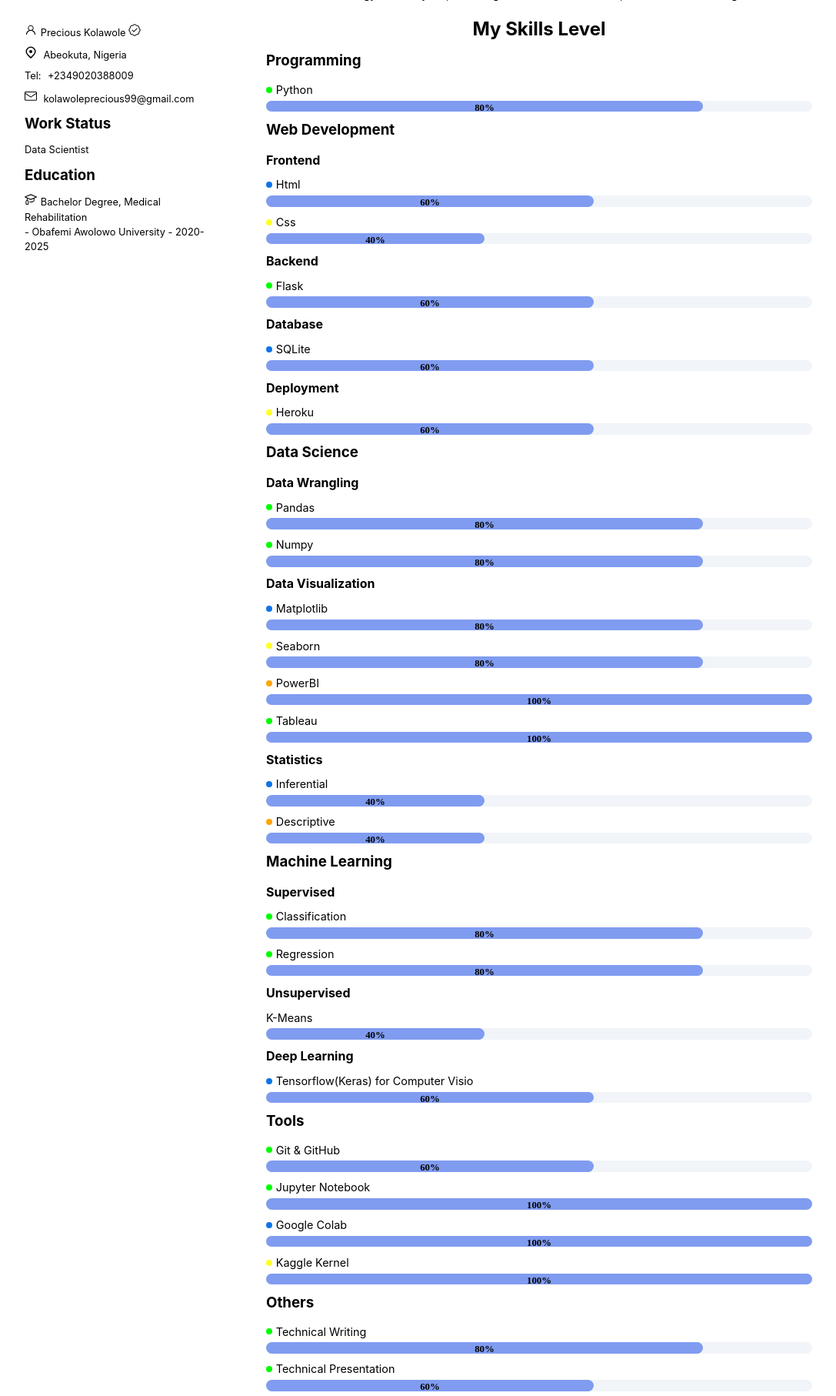
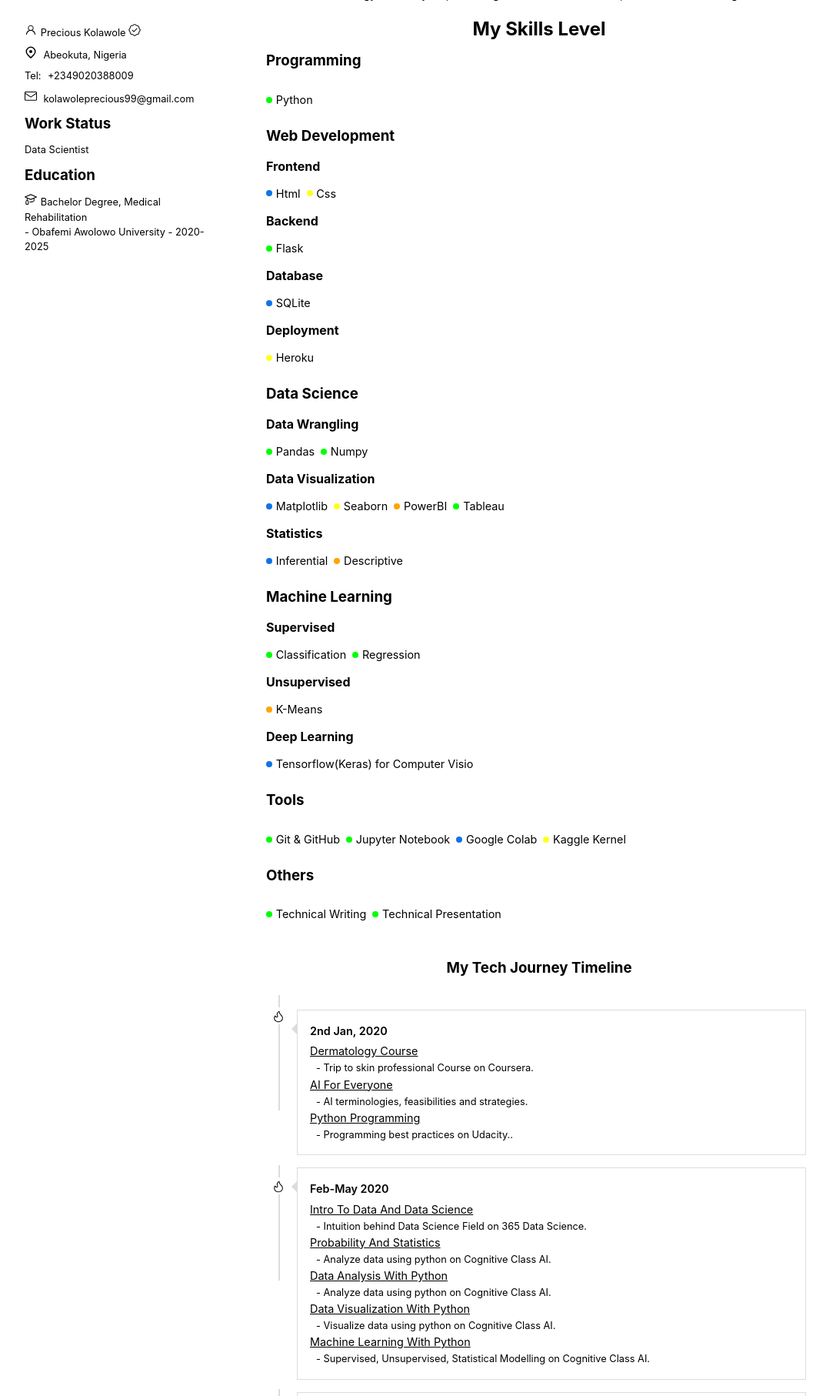
Before and after one commit to precillieo/Precillieo-Portfolio-Website, a Flask app: page /about in a window 1280 px wide. Shown: the part 486-2300 px from the top of the page at 77% size, without its empty margins (96-1183 px from the left). Run offline with Flask 2, Linux system fonts and the light colour scheme; some web fonts are replaced.

Commit message:
Thanks presh for the previlegde

```diff
--- a/static/main.js
+++ b/static/main.js
@@ -29,12 +29,12 @@ navTogglerClose.addEventListener("click", closeMobileNav);
 
 // code to display skill level percentage automatically based on the number inputed
 
-const s_progress_box = document.querySelector(".skill_progress_box");
-let s_progress_count = document.querySelectorAll(".skill_progress_count");
-(function increase_Skill_Count() {
-    // loop through the s_progress_count
-    for (let i = 0; i < s_progress_count.length; i++) {
-        // increase the width using the s_progress_count innerHTML
-        s_progress_count[i].style.width = `${s_progress_count[i].innerHTML}`;
-    }
-})();
+// const s_progress_box = document.querySelector(".skill_progress_box");
+// let s_progress_count = document.querySelectorAll(".skill_progress_count");
+// (function increase_Skill_Count() {
+//     // loop through the s_progress_count
+//     for (let i = 0; i < s_progress_count.length; i++) {
+//         // increase the width using the s_progress_count innerHTML
+//         s_progress_count[i].style.width = `${s_progress_count[i].innerHTML}`;
+//     }
+// })();
--- a/static/styles.css
+++ b/static/styles.css
@@ -72,12 +72,16 @@ body {
   background-color: orange;
 }
 
+.mr-1 {
+  margin-right: 0.5rem;
+}
+
 .hero_img_container {
   width: auto;
   height: auto;
   background-color: rgba(153, 160, 151, 0.5);
   top: 8rem;
-  left: 60%;
+  left: 70%;
   padding: 1rem 0.5rem 0 0.5rem;
   border-radius: 100%;
 }
@@ -521,11 +525,10 @@ body {
   margin: 1rem 0;
 }
 .p-footer .footer_credit {
-  position: absolute;
   margin-right: 10%;
   margin-left: 10%;
   text-align: center;
-  bottom: 0;
+  height: auto;
 }
 .p-footer .footer_credit p {
   font-family: Eina, -apple-system, Arial, Helvetica, BlinkMacSystemFont, "Segoe UI", Roboto, Oxygen, Ubuntu, Cantarell, "Open Sans", "Helvetica Neue", sans-serif;
@@ -647,15 +650,27 @@ body {
   }
   .p-home-container .hero_text {
     margin: 4rem 0 3rem 0;
+    font-size: 2rem;
   }
   .p-home-container .hero_text_summary .intro_text {
     font-size: 0.95rem;
   }
+  .p-home-container .m-image {
+    display: block;
+    margin: 1rem 0;
+    width: 100%;
+  }
+  .p-home-container .m-image .m_hero_img {
+    width: 100%;
+    height: auto;
+    -o-object-fit: contain;
+       object-fit: contain;
+  }
   .p-home-container .cta_btn_container {
-    width: 50%;
+    width: 70%;
     justify-content: center !important;
   }
   .p-home-container .hero_img_container {
-    z-index: -1;
+    display: none;
   }
 }/*# sourceMappingURL=styles.css.map */
--- a/static/styles.scss
+++ b/static/styles.scss
@@ -72,12 +72,18 @@ body {
 .c-orange {
     background-color: orange;
 }
+.mr-1 {
+    margin-right: 0.5rem;
+}
+// .mrc-1 {
+//     margin-left : 0.4rem;
+// }
 .hero_img_container {
     width: auto;
     height: auto;
     background-color: rgba(153, 160, 151, 0.5);
     top: 8rem;
-    left: 60%;
+    left: 70%;
     padding: 1rem 0.5rem 0 0.5rem;
     border-radius: 100%;
     .hero_img {
@@ -585,13 +591,12 @@ body {
             font-family: $para-font;
             font-size: 0.9rem;
         }
-        position: absolute;
         margin: {
             right: 10%;
             left: 10%;
         }
         text-align: center;
-        bottom: 0;
+        height:auto;
     }
 }
 // mobile layout
@@ -729,18 +734,29 @@ body {
         margin : 0 0 3rem 0;
         .hero_text {
             margin: 4rem 0 3rem 0;
+            font-size: 2rem;
         }
         .hero_text_summary{
             .intro_text {
                 font-size: 0.95rem;
             }
         }
+        .m-image {
+            display: block;
+            margin: 1rem 0;
+            width: 100%;
+            .m_hero_img {
+                width: 100%;
+                height: auto;
+                object-fit: contain;
+            }
+        }
         .cta_btn_container {
-            width: 50%;
+            width: 70%;
             justify-content: center !important;
         }
         .hero_img_container {
-            z-index: -1;
+            display: none;
         }
     }
 }
--- a/templates/about.html
+++ b/templates/about.html
@@ -92,10 +92,9 @@
 				<div class="skill_sub_heading">
 					<h3>Programming</h3>
 				</div>
-				<div class="skill_data">
+				<div class="skill_data_container d-flex flex-wrap">
+					<div class="skill_data mr-1">
 						<span class="skill_lang"><span class="skill_color c-green"></span> Python</span>
-					<div class="skill_progress_box">
-						<div class="skill_progress_count">80%</div>
 					</div>
 				</div>
 			</div>
@@ -106,43 +105,36 @@
 				<div class="skill_sub_heading_1">
 					<h4>Frontend</h4>
 				</div>
-				<div class="skill_data">
+				<div class="skill_data_container d-flex flex-wrap">
+					<div class="skill_data mr-1">
 						<span class="skill_lang"><span class="skill_color c-blue"></span> Html</span>
-					<div class="skill_progress_box">
-						<div class="skill_progress_count">60%</div>
 					</div>
-				</div>
-				<div class="skill_data">
+					<div class="skill_data mr-1">
 						<span class="skill_lang"><span class="skill_color c-yellow"></span> Css</span>
-					<div class="skill_progress_box">
-						<div class="skill_progress_count">40%</div>
 					</div>
 				</div>
 				<div class="skill_sub_heading_1">
 					<h4>Backend</h4>
 				</div>
-				<div class="skill_data">
+				<div class="skill_data_container d-flex flex-wrap">
+					<div class="skill_data mr-1">
 						<span class="skill_lang"><span class="skill_color c-green"></span> Flask</span>
-					<div class="skill_progress_box">
-						<div class="skill_progress_count">60%</div>
 					</div>
 				</div>
 				<div class="skill_sub_heading_1">
 					<h4>Database</h4>
 				</div>
-				<div class="skill_data">
+				<div class="skill_data_container d-flex flex-wrap">
+					<div class="skill_data mr-1">
 						<span class="skill_lang"><span class="skill_color c-blue"></span> SQLite</span>
-					<div class="skill_progress_box">
-						<div class="skill_progress_count">60%</div>
 					</div>
 				</div>
 				<div class="skill_sub_heading_1">
 					<h4>Deployment</h4>
 				</div>
-				<div class="skill_data">
+				<div class="skill_data_container d-flex flex-wrap">
+					<div class="skill_data mr-1">
 						<span class="skill_lang"><span class="skill_color c-yellow"></span> Heroku</span>
-					<div class="skill_progress_box">
-						<div class="skill_progress_count">60%</div>
 					</div>
 				</div>
 				<div class="skill_list">
@@ -152,58 +144,40 @@
 					<div class="skill_sub_heading_1">
 						<h4>Data Wrangling</h4>
 					</div>
-					<div class="skill_data">
+					<div class="skill_data_container d-flex flex-wrap">
+						<div class="skill_data mr-1">
 							<span class="skill_lang"><span class="skill_color c-green"></span> Pandas</span>
-						<div class="skill_progress_box">
-							<div class="skill_progress_count">80%</div>
 						</div>
-					</div>
-					<div class="skill_data">
+						<div class="skill_data mr-1">
 							<span class="skill_lang"><span class="skill_color c-green"></span> Numpy</span>
-						<div class="skill_progress_box">
-							<div class="skill_progress_count">80%</div>
 						</div>
 					</div>
 					<div class="skill_sub_heading_1">
 						<h4>Data Visualization</h4>
 					</div>
-					<div class="skill_data">
+					<div class="skill_data_container d-flex flex-wrap">
+						<div class="skill_data mr-1">
 							<span class="skill_lang"><span class="skill_color c-blue"></span> Matplotlib</span>
-						<div class="skill_progress_box">
-							<div class="skill_progress_count">80%</div>
 						</div>
+						<div class="skill_data mr-1">
+							<span class="skill_lang"><span class="skill_color c-yellow"></span> Seaborn</span>
 						</div>
-					<div class="skill_data">
-						<span class="skill_lang"><span class="skill_color c-yellow"></span> Seaborn</span>
-						<div class="skill_progress_box">
-							<div class="skill_progress_count">80%</div>
+						<div class="skill_data mr-1">
+							<span class="skill_lang"><span class="skill_color c-orange"></span> PowerBI</span>
 						</div>
-					</div>
-					<div class="skill_data">
-						<span class="skill_lang"><span class="skill_color c-orange"></span> PowerBI</span>
-						<div class="skill_progress_box">
-							<div class="skill_progress_count">100%</div>
-						</div>
-					</div>
-					<div class="skill_data">
+						<div class="skill_data mr-1">
 							<span class="skill_lang"><span class="skill_color c-green"></span> Tableau</span>
-						<div class="skill_progress_box">
-							<div class="skill_progress_count">100%</div>
 						</div>
 					</div>
 					<div class="skill_sub_heading_1">
 						<h4>Statistics</h4>
 					</div>
-					<div class="skill_data">
+					<div class="skill_data_container d-flex flex-wrap">
+						<div class="skill_data mr-1">
 							<span class="skill_lang"><span class="skill_color c-blue"></span> Inferential</span>
-						<div class="skill_progress_box">
-							<div class="skill_progress_count">40%</div>
 						</div>
-					</div>
-					<div class="skill_data">
+						<div class="skill_data mr-1">
 							<span class="skill_lang"><span class="skill_color c-orange"></span> Descriptive</span>
-						<div class="skill_progress_box">
-							<div class="skill_progress_count">40%</div>
 						</div>
 					</div>
 				</div>
@@ -214,35 +188,30 @@
 					<div class="skill_sub_heading_1">
 						<h4>Supervised</h4>
 					</div>
-					<div class="skill_data">
+					<div class="skill_data_container d-flex flex-wrap">
+						<div class="skill_data mr-1">
 							<span class="skill_lang"><span class="skill_color c-green"></span> Classification</span>
-						<div class="skill_progress_box">
-							<div class="skill_progress_count">80%</div>
 						</div>
-					</div>
-					<div class="skill_data">
+						<div class="skill_data mr-1">
 							<span class="skill_lang"><span class="skill_color c-green"></span> Regression</span>
-						<div class="skill_progress_box">
-							<div class="skill_progress_count">80%</div>
 						</div>
 					</div>
 					<div class="skill_sub_heading_1">
 						<h4>Unsupervised</h4>
 					</div>
-					<div class="skill_data">
-						<span class="skill_lang"><span class="skill_colorc-orange"></span> K-Means</span>
-						<div class="skill_progress_box">
-							<div class="skill_progress_count">40%</div>
+					<div class="skill_data_container d-flex flex-wrap">
+						<div class="skill_data mr-1">
+							<span class="skill_lang"><span class="skill_color c-orange"></span> K-Means</span>
 						</div>
 					</div>
 					<div class="skill_sub_heading_1">
 						<h4>Deep Learning</h4>
 					</div>
-					<div class="skill_data">
-						<span class="skill_lang"><span class="skill_color c-blue"></span> Tensorflow(Keras) for Computer
+					<div class="skill_data_container d-flex flex-wrap">
+						<div class="skill_data mr-1">
+							<span class="skill_lang"><span class="skill_color c-blue"></span> Tensorflow(Keras) for
+								Computer
 								Visio</span>
-						<div class="skill_progress_box">
-							<div class="skill_progress_count">60%</div>
 						</div>
 					</div>
 				</div>
@@ -250,28 +219,18 @@
 					<div class="skill_sub_heading">
 						<h3>Tools</h3>
 					</div>
-					<div class="skill_data">
+					<div class="skill_data_container d-flex flex-wrap">
+						<div class="skill_data mr-1">
 							<span class="skill_lang"><span class="skill_color c-green"></span> Git & GitHub</span>
-						<div class="skill_progress_box">
-							<div class="skill_progress_count">60%</div>
 						</div>
+						<div class="skill_data mr-1">
+							<span class="skill_lang"><span class="skill_color c-green"></span> Jupyter Notebook</span>
 						</div>
-					<div class="skill_data">
-						<span class="skill_lang"><span class="skill_color c-green"></span> Jupyter Notebook</span>
-						<div class="skill_progress_box">
-							<div class="skill_progress_count">100%</div>
+						<div class="skill_data mr-1">
+							<span class="skill_lang"><span class="skill_color c-blue"></span> Google Colab</span>
 						</div>
-					</div>
-					<div class="skill_data">
-						<span class="skill_lang"><span class="skill_color c-blue"></span> Google Colab</span>
-						<div class="skill_progress_box">
-							<div class="skill_progress_count">100%</div>
-						</div>
-					</div>
-					<div class="skill_data">
+						<div class="skill_data mr-1">
 							<span class="skill_lang"><span class="skill_color c-yellow"></span> Kaggle Kernel</span>
-						<div class="skill_progress_box">
-							<div class="skill_progress_count">100%</div>
 						</div>
 					</div>
 				</div>
@@ -279,16 +238,13 @@
 					<div class="skill_sub_heading">
 						<h3>Others</h3>
 					</div>
-					<div class="skill_data">
+					<div class="skill_data_container d-flex flex-wrap">
+						<div class="skill_data mr-1">
 							<span class="skill_lang"><span class="skill_color c-green"></span> Technical Writing</span>
-						<div class="skill_progress_box">
-							<div class="skill_progress_count">80%</div>
 						</div>
-					</div>
-					<div class="skill_data">
-						<span class="skill_lang"><span class="skill_color c-green"></span> Technical Presentation</span>
-						<div class="skill_progress_box">
-							<div class="skill_progress_count">60%</div>
+						<div class="skill_data mr-1">
+							<span class="skill_lang"><span class="skill_color c-green"></span> Technical
+								Presentation</span>
 						</div>
 					</div>
 				</div>
```
Also changed, not shown: templates/home.html (+7 -3 lines), 1 other file. Lines whose indentation alone changed are shown as unchanged.
